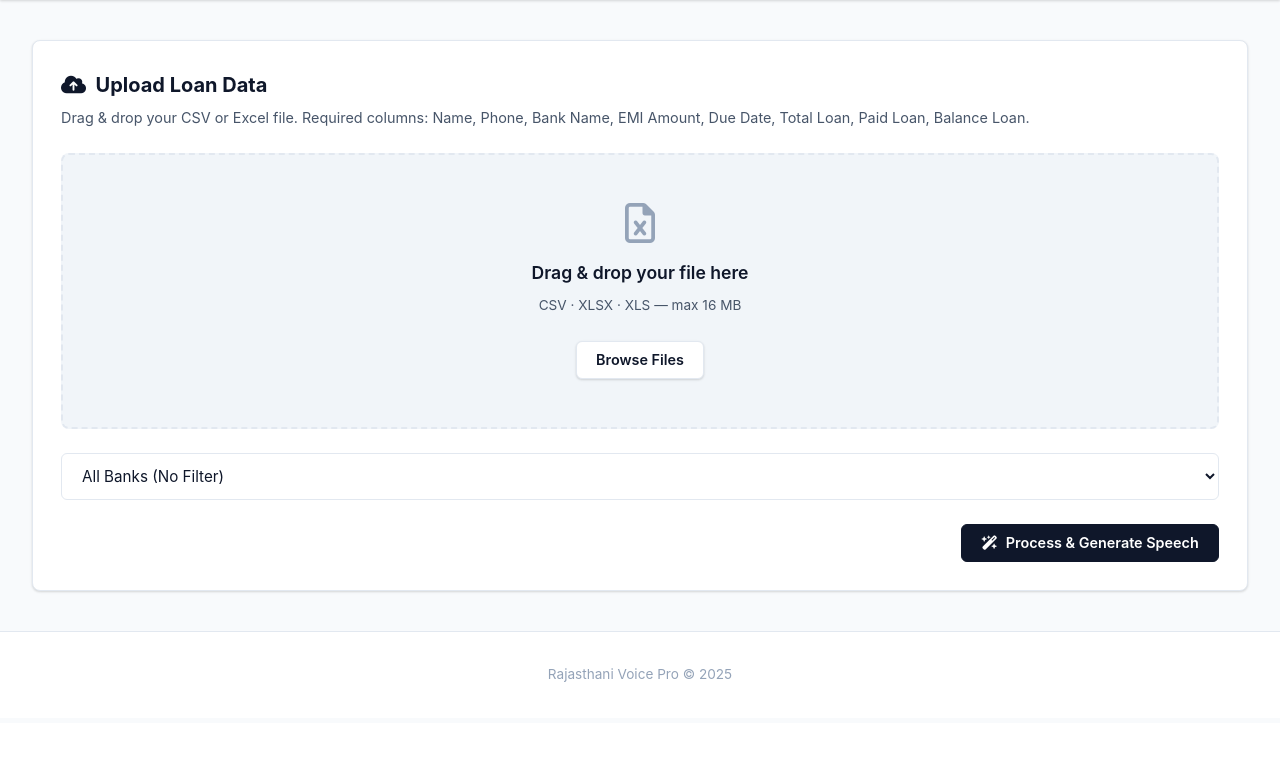
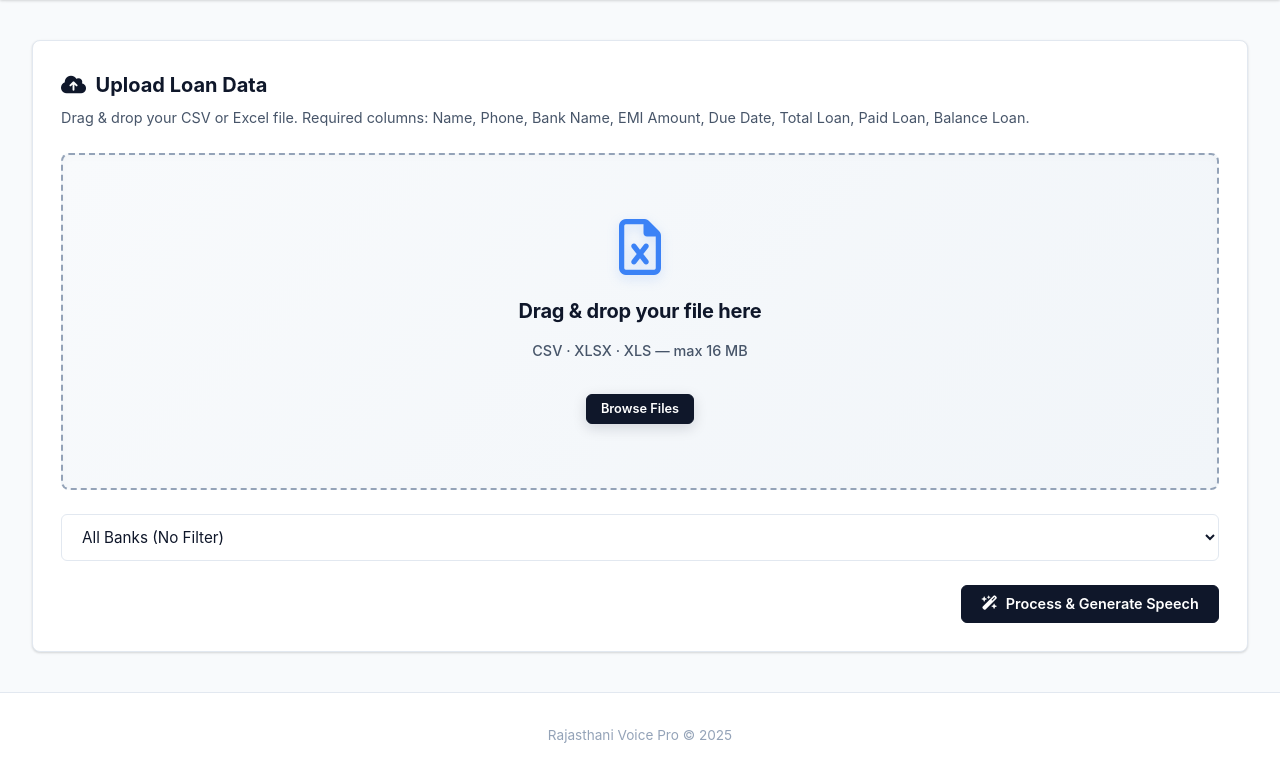
Before and after one commit to Vaibhavsonava2005/Rajasthani-Banking-Agent, a Flask app: page / in a window 1280 px wide. Shown: the part 77-855 px from the top of the page. Before the commit the page ends 759 px from the top, so only its background shows below. Run offline with Flask 3, Linux system fonts and the light colour scheme.

Commit message:
style: premium color grading for dropzone

```diff
--- a/static/css/style.css
+++ b/static/css/style.css
@@ -176,17 +176,24 @@ body {
 
 /* ── Upload Section ─────────────────────────────────────────── */
 .drop-zone {
-  border: 2px dashed var(--border); border-radius: var(--radius);
-  padding: 3rem 2rem; text-align: center; position: relative;
-  background: var(--accent-light); transition: all var(--transition);
+  border: 2px dashed #94A3B8; border-radius: var(--radius);
+  padding: 4rem 2rem; text-align: center; position: relative;
+  background: linear-gradient(135deg, #F8FAFC 0%, #F1F5F9 100%);
+  transition: all var(--transition);
   cursor: pointer; margin-bottom: 1.5rem;
+  box-shadow: inset 0 2px 10px rgba(0,0,0,0.02);
 }
-.drop-zone.dragover { border-color: var(--accent); background: #E2E8F0; }
-#fileInput { position: absolute; inset: 0; width: 100%; height: 100%; opacity: 0; cursor: pointer; }
-.drop-zone-content { display: flex; flex-direction: column; align-items: center; gap: .5rem; pointer-events: none; }
-.drop-icon { font-size: 2.5rem; color: var(--text-3); margin-bottom: .5rem; }
-.drop-primary { font-size: 1.1rem; font-weight: 600; color: var(--text); }
-.drop-secondary { font-size: .85rem; color: var(--text-2); }
+.drop-zone:hover {
+  border-color: #3B82F6;
+  background: linear-gradient(135deg, #EFF6FF 0%, #DBEAFE 100%);
+}
+.drop-zone.dragover { border-color: #2563EB; background: #DBEAFE; transform: scale(1.01); }
+#fileInput { position: absolute; inset: 0; width: 100%; height: 100%; opacity: 0; cursor: pointer; z-index: 10; }
+.drop-zone-content { display: flex; flex-direction: column; align-items: center; gap: .75rem; pointer-events: none; }
+.drop-icon { font-size: 3.5rem; color: #3B82F6; margin-bottom: .5rem; filter: drop-shadow(0 4px 6px rgba(59, 130, 246, 0.2)); transition: transform var(--transition); }
+.drop-zone:hover .drop-icon { transform: translateY(-5px) scale(1.05); color: #2563EB; }
+.drop-primary { font-size: 1.25rem; font-weight: 700; color: var(--text); letter-spacing: -0.01em; }
+.drop-secondary { font-size: .9rem; color: var(--text-2); font-weight: 500; }
 .form-control {
   width: 100%; padding: .75rem 1rem; border: 1px solid var(--border);
   border-radius: var(--radius-sm); font-size: .95rem; font-family: inherit;
--- a/templates/index.html
+++ b/templates/index.html
@@ -104,7 +104,7 @@
               <i class="fa-regular fa-file-excel drop-icon"></i>
               <span class="drop-primary" data-i18n="drop_primary">Drag &amp; drop your file here</span>
               <span class="drop-secondary" data-i18n="drop_secondary">CSV · XLSX · XLS — max 16 MB</span>
-              <button type="button" class="btn btn-glass" style="margin-top: 1rem; pointer-events: none;" data-i18n="browse_btn">Browse Files</button>
+              <button type="button" class="btn btn-primary btn-sm" style="margin-top: 1.25rem; pointer-events: none; box-shadow: 0 4px 14px rgba(15, 23, 42, 0.15);" data-i18n="browse_btn">Browse Files</button>
             </div>
           </div>
           <div id="statusMsg" class="status-msg hidden"></div>
```
